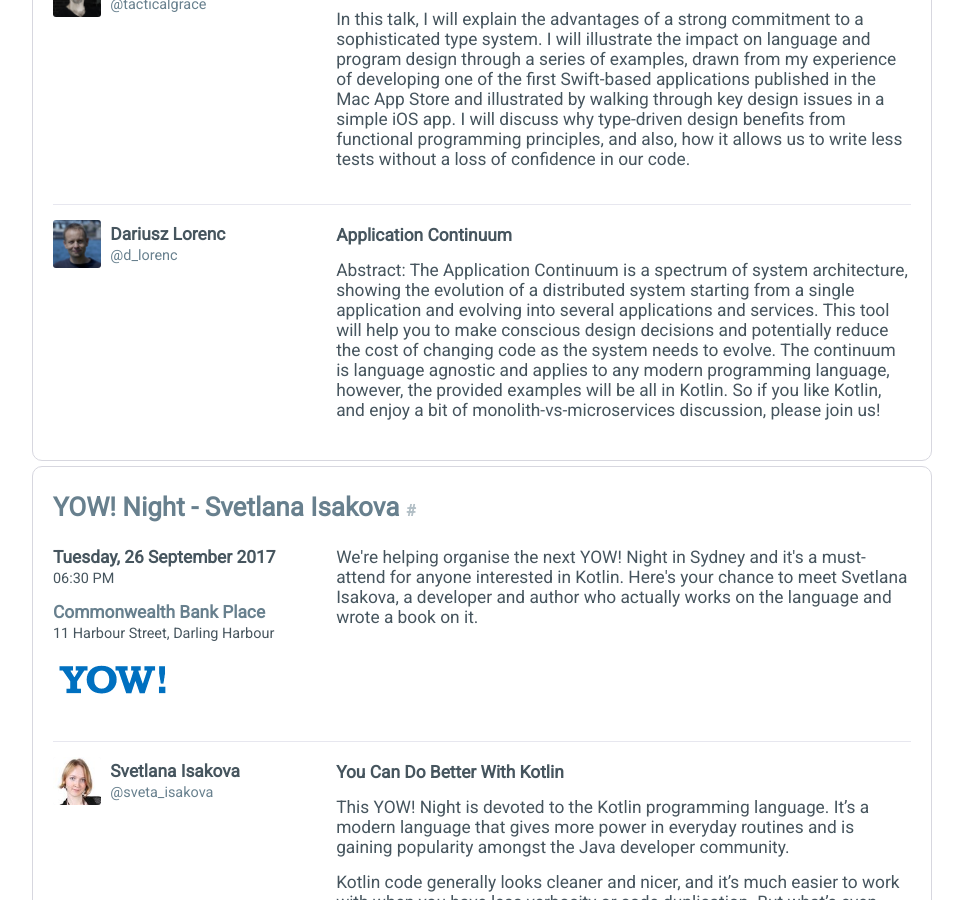
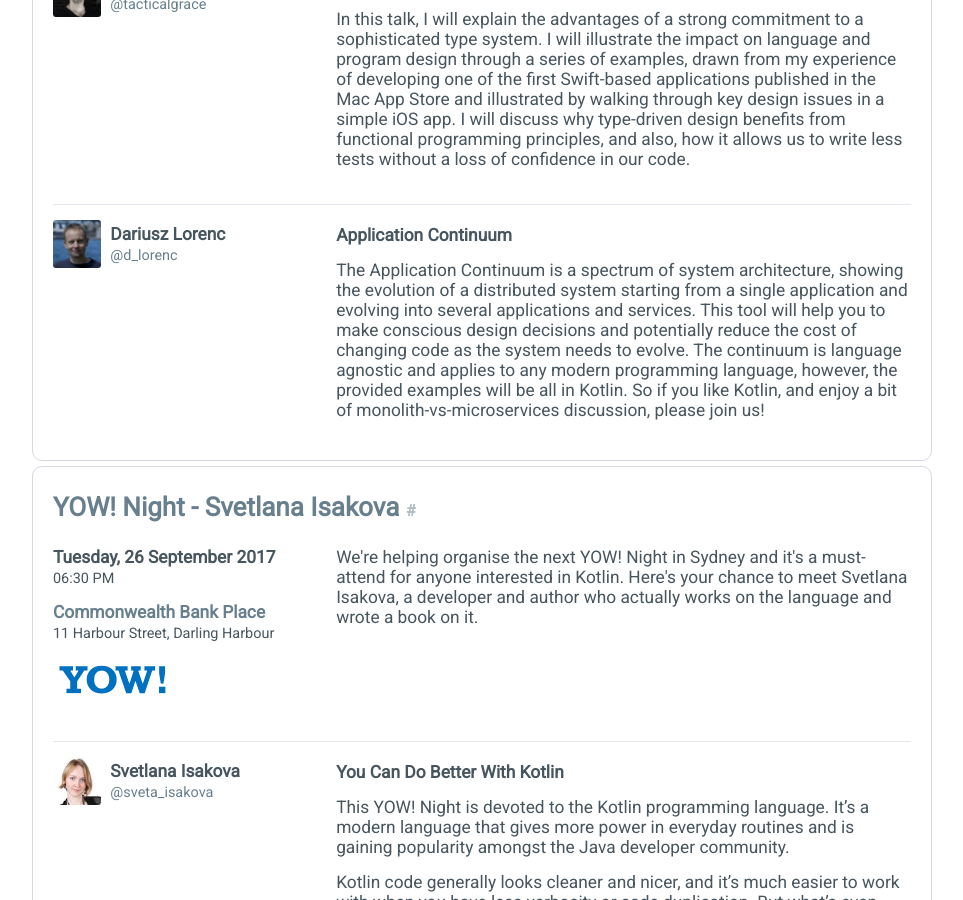
Before and after one commit to garethsime/sydkotlin.github.io, a Jekyll site: the page built from index.html, in a window 1280 px wide and 900 px high, scrolled down 738 px. Shown: the whole window, without its empty margins (158-1121 px from the left). Built offline with Jekyll 4.4.1, drawn with Linux system fonts in a browser that asks for light colours; nearby versions of some CDN libraries; some of the changed lines change nothing that is shown.

Commit message:
Remove error

```diff
--- a/_data/events.yml
+++ b/_data/events.yml
@@ -286,7 +286,7 @@
 
       title: "Application Continuum"
       description: >
-        Abstract: The Application Continuum is a spectrum of system architecture, showing the evolution of
+        The Application Continuum is a spectrum of system architecture, showing the evolution of
         a distributed system starting from a single application and evolving into several applications and
         services. This tool will help you to make conscious design decisions and potentially reduce the cost
         of changing code as the system needs to evolve. The continuum is language agnostic and applies to
```
